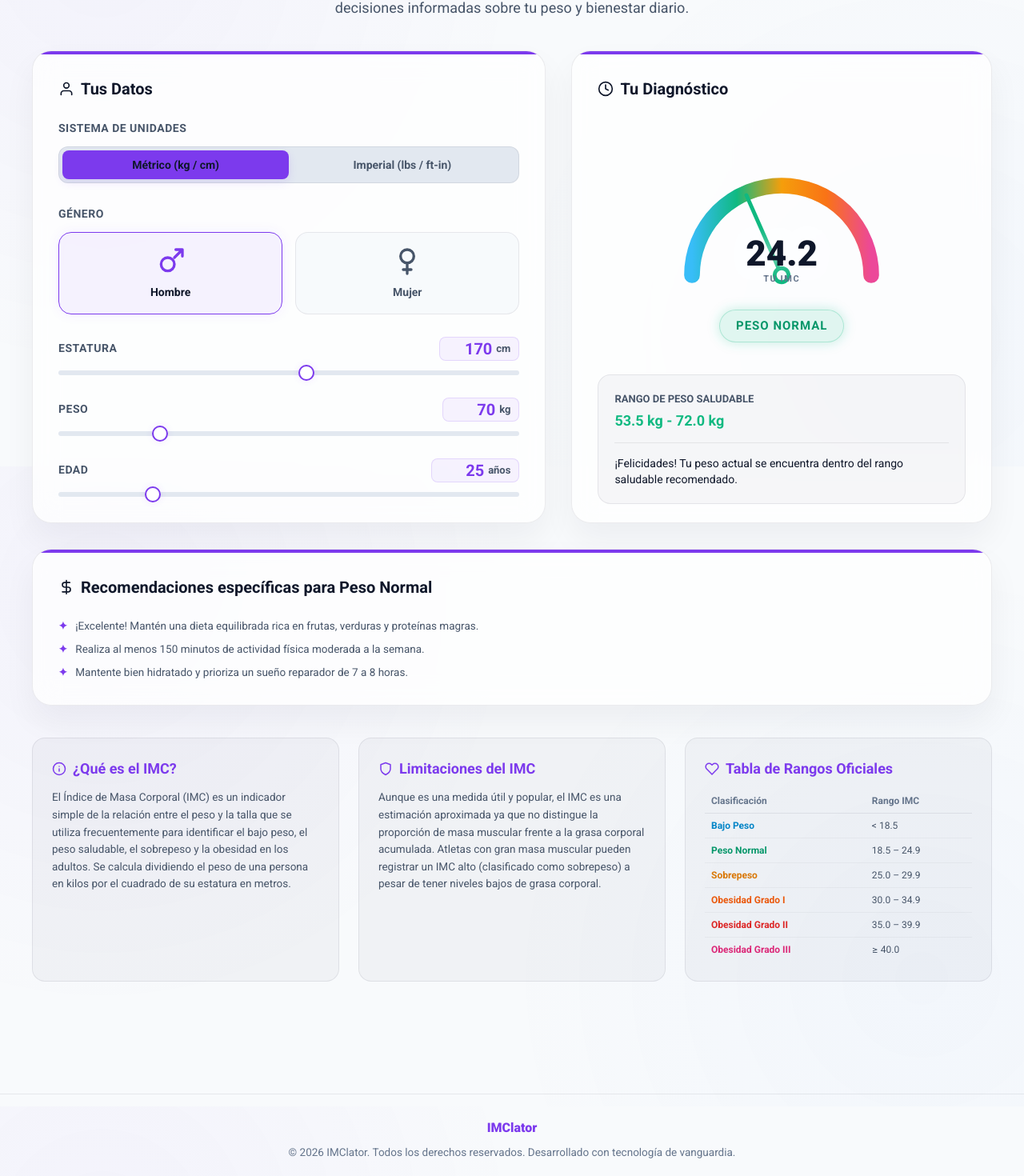
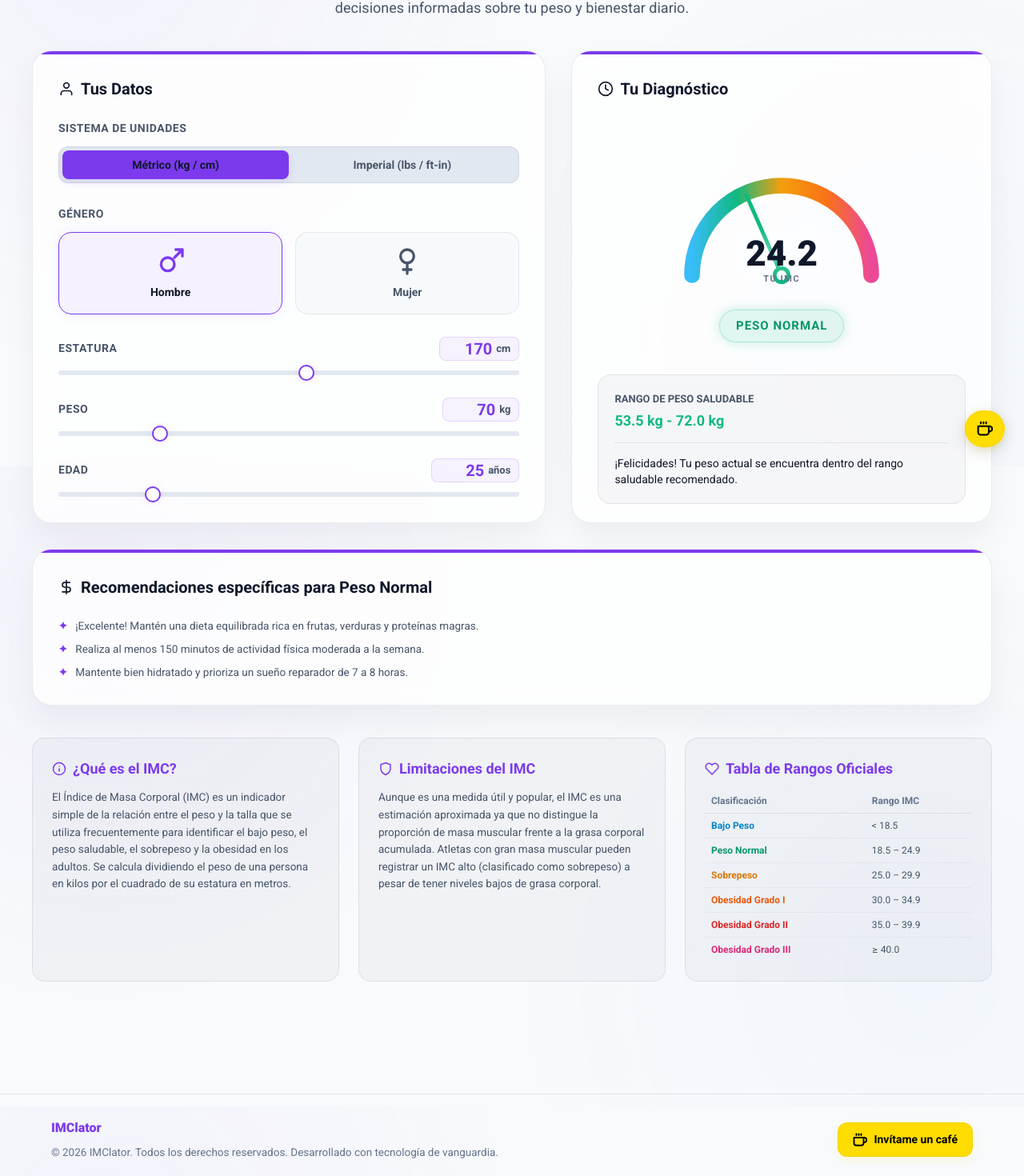
Before and after one commit to zentoo31/imclator, a React (Vite) app: page / in a window 1280 px wide. Shown: the part 217-1687 px from the top of the page at 80% size. Built offline with nearby package versions, Linux system fonts and the light colour scheme.

Commit message:
feat: Add Buy Me a Coffee button and floating widget to footer

```diff
--- a/src/App.jsx
+++ b/src/App.jsx
@@ -14,11 +14,50 @@ function App() {
         <Route path="/calculadora-calorias-diarias" element={<DailyCaloriesCalculator />} />
       </Routes>
       <footer className="app-footer">
-        <div className="container">
-          <span className="footer-logo">IMClator</span>
-          <p>© {new Date().getFullYear()} IMClator. Todos los derechos reservados. Desarrollado con tecnología de vanguardia.</p>
+        <div className="container footer-container">
+          <div className="footer-info">
+            <span className="footer-logo">IMClator</span>
+            <p>© {new Date().getFullYear()} IMClator. Todos los derechos reservados. Desarrollado con tecnología de vanguardia.</p>
+          </div>
+          <div className="footer-actions">
+            <a
+              href="https://buymeacoffee.com/zentoo"
+              target="_blank"
+              rel="noopener noreferrer"
+              className="bmc-button"
+            >
+              <svg className="bmc-icon" viewBox="0 0 24 24" fill="none" stroke="currentColor" strokeWidth="2.5" strokeLinecap="round" strokeLinejoin="round">
+                <path d="M18 8h1a4 4 0 0 1 0 8h-1" />
+                <path d="M2 8h16v9a4 4 0 0 1-4 4H6a4 4 0 0 1-4-4V8z" />
+                <line x1="6" y1="2" x2="6" y2="4" />
+                <line x1="10" y1="2" x2="10" y2="4" />
+                <line x1="14" y1="2" x2="14" y2="4" />
+              </svg>
+              <span>Invítame un café</span>
+            </a>
+          </div>
         </div>
       </footer>
+
+      {/* Floating Buy Me a Coffee Widget */}
+      <a
+        href="https://buymeacoffee.com/zentoo"
+        target="_blank"
+        rel="noopener noreferrer"
+        className="bmc-floating-widget"
+        title="Invítame un café en Buy Me a Coffee"
+      >
+        <div className="bmc-floating-content">
+          <svg className="bmc-floating-icon" viewBox="0 0 24 24" fill="none" stroke="currentColor" strokeWidth="2.5" strokeLinecap="round" strokeLinejoin="round">
+            <path d="M18 8h1a4 4 0 0 1 0 8h-1" />
+            <path d="M2 8h16v9a4 4 0 0 1-4 4H6a4 4 0 0 1-4-4V8z" />
+            <line x1="6" y1="2" x2="6" y2="4" />
+            <line x1="10" y1="2" x2="10" y2="4" />
+            <line x1="14" y1="2" x2="14" y2="4" />
+          </svg>
+          <span className="bmc-floating-text">Invítame un café</span>
+        </div>
+      </a>
     </>
   )
 }
--- a/src/index.css
+++ b/src/index.css
@@ -707,10 +707,31 @@ input[type="range"]::-moz-range-thumb:hover {
 .app-footer {
   border-top: 1px solid var(--border-color);
   padding: 30px 0;
-  text-align: center;
   margin-top: 60px;
   font-size: 13.5px;
   color: var(--text-muted);
+}
+
+.footer-container {
+  display: flex;
+  flex-direction: column;
+  align-items: center;
+  gap: 20px;
+  text-align: center;
+}
+
+@media (min-width: 768px) {
+  .footer-container {
+    flex-direction: row;
+    justify-content: space-between;
+    align-items: center;
+    text-align: left;
+  }
+}
+
+.footer-info {
+  display: flex;
+  flex-direction: column;
 }
 
 .footer-logo {
@@ -721,6 +742,111 @@ input[type="range"]::-moz-range-thumb:hover {
   margin-bottom: 8px;
   display: inline-block;
 }
+
+/* Buy Me a Coffee button (Footer) */
+.bmc-button {
+  display: inline-flex;
+  align-items: center;
+  gap: 8px;
+  background-color: #ffdd00;
+  color: #000000;
+  font-family: var(--font-display);
+  font-weight: 700;
+  font-size: 14px;
+  padding: 10px 18px;
+  border-radius: 12px;
+  text-decoration: none;
+  transition: all 0.3s cubic-bezier(0.25, 0.8, 0.25, 1);
+  box-shadow: 0 4px 12px rgba(255, 221, 0, 0.15);
+  border: 1px solid rgba(0, 0, 0, 0.05);
+}
+
+.bmc-button:hover {
+  transform: translateY(-2px);
+  box-shadow: 0 6px 16px rgba(255, 221, 0, 0.3);
+  background-color: #ffea00;
+}
+
+.bmc-button:active {
+  transform: translateY(0);
+}
+
+.bmc-icon {
+  width: 18px;
+  height: 18px;
+  stroke: #000000;
+}
+
+/* Floating Buy Me a Coffee Widget */
+.bmc-floating-widget {
+  position: fixed;
+  bottom: 24px;
+  right: 24px;
+  z-index: 999;
+  background-color: #ffdd00;
+  color: #000000;
+  border-radius: 50px;
+  padding: 12px 14px;
+  box-shadow: 0 6px 20px rgba(0, 0, 0, 0.12), 0 2px 8px rgba(255, 221, 0, 0.25);
+  text-decoration: none;
+  transition: all 0.4s cubic-bezier(0.175, 0.885, 0.32, 1.275);
+  display: flex;
+  align-items: center;
+  overflow: hidden;
+  max-width: 50px;
+  white-space: nowrap;
+  border: 1px solid rgba(0, 0, 0, 0.04);
+}
+
+.bmc-floating-content {
+  display: flex;
+  align-items: center;
+  gap: 10px;
+}
+
+.bmc-floating-icon {
+  width: 20px;
+  height: 20px;
+  stroke: #000000;
+  flex-shrink: 0;
+}
+
+.bmc-floating-text {
+  font-family: var(--font-display);
+  font-weight: 700;
+  font-size: 13.5px;
+  opacity: 0;
+  max-width: 0;
+  transform: translateX(10px);
+  transition: opacity 0.3s ease, transform 0.3s ease, max-width 0.4s ease;
+}
+
+/* Hover state: expands and shows text */
+.bmc-floating-widget:hover {
+  max-width: 180px;
+  padding: 12px 20px;
+  background-color: #ffea00;
+  transform: translateY(-4px) scale(1.03);
+  box-shadow: 0 10px 24px rgba(0, 0, 0, 0.18), 0 4px 12px rgba(255, 221, 0, 0.35);
+}
+
+.bmc-floating-widget:hover .bmc-floating-text {
+  opacity: 1;
+  max-width: 100px;
+  transform: translateX(0);
+}
+
+.bmc-floating-widget:active {
+  transform: translateY(-2px) scale(0.97);
+}
+
+@media (max-width: 768px) {
+  .bmc-floating-widget {
+    bottom: 20px;
+    right: 20px;
+  }
+}
+
 
 /* Info Section (What is IMC?) */
 .info-section {
```
